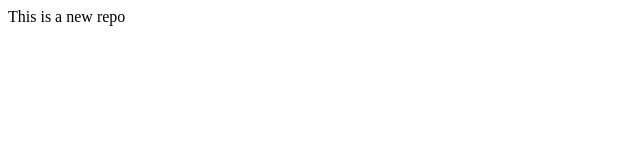
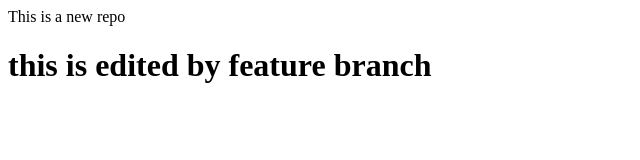
Before and after one commit to Rajesh98677/LocalRepo, a plain HTML site: page index.html in a window 1280 px wide. Shown: the whole page, without its empty margins (0-640 px from the left). Drawn offline with Linux system fonts and the light colour scheme.

Commit message:
Checking feature branch perfomance

```diff
--- a/index.html
+++ b/index.html
@@ -1 +1,2 @@
 <p> This is a new repo</p>
+<h1>this is edited by feature branch</h1>
```
